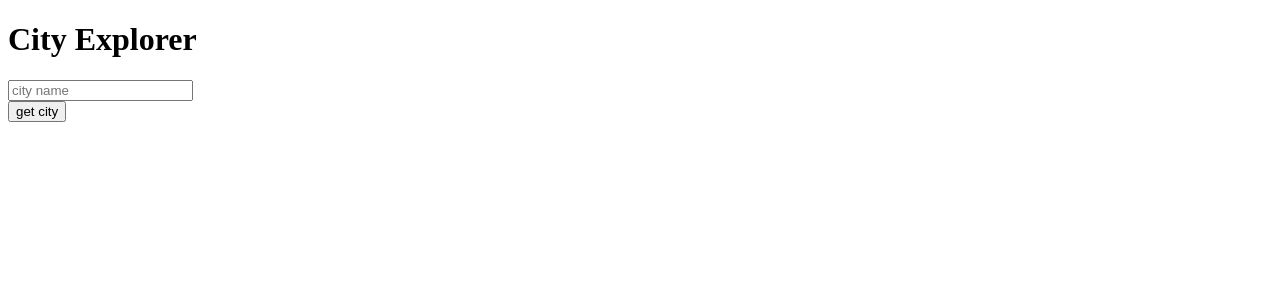
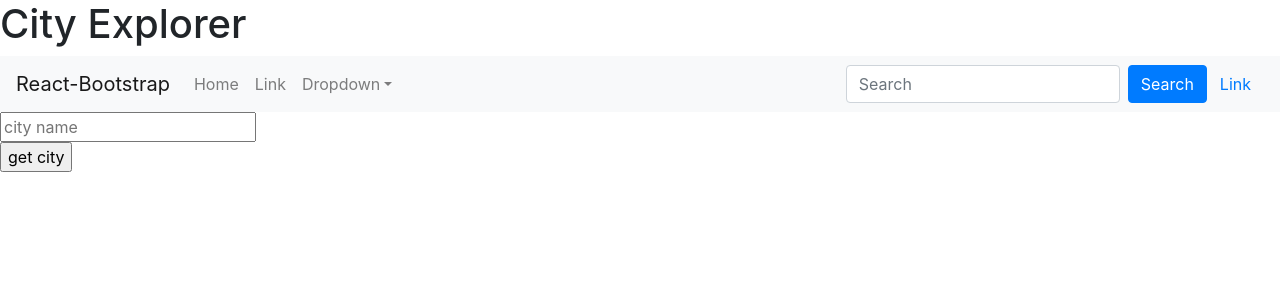
Before and after one commit to mahmood-alashqar/cityFrontend, a React (Create React App) app in the folder city_explorer_react/: page / in a window 1280 px wide. Shown: the top 300 px of the page. Built offline with nearby package versions, Linux system fonts and the light colour scheme.

Commit message:
a littile  design

```diff
--- a/city_explorer_react/package.json
+++ b/city_explorer_react/package.json
@@ -10,6 +10,7 @@
     "bootstrap": "^4.6.0",
     "bootstrap-react": "^0.5.0-alpha.14",
     "react": "^17.0.2",
+    "react-bootstrap": "^1.5.2",
     "react-dom": "^17.0.2",
     "react-scripts": "4.0.3",
     "web-vitals": "^1.1.1"
--- a/city_explorer_react/src/App.js
+++ b/city_explorer_react/src/App.js
@@ -5,6 +5,7 @@
 import Info from './component/Info';
 import Weather from './component/Weather';
 import Movies from './component/Movies';
+import Header from './component/header';
 
 class App extends React.Component {
   constructor (props)
@@ -27,7 +28,8 @@
     const expressTheComenData = `${process.env.REACT_APP_SERVER}/weather?lat=${weatherReq.data[0].lat}&lon=${weatherReq.data[0].lon}`;
     const expressReq = await axios.get(expressTheComenData);
     console.log('weather', expressReq.data);
-    const urlMovies = `https://api.themoviedb.org/3/search/movie?api_key=e1e87cba462f5119dbeb3f736b910fa9&query=paris`;
+    console.log(process.env.MOVIES_KEY+''+this.state.query);
+    const urlMovies = `https://api.themoviedb.org/3/search/movie?api_key=e1e87cba462f5119dbeb3f736b910fa9&query=${this.state.query}`;
     const moviesReq = await axios.get(urlMovies);
     console.log(moviesReq.data);
     // const weatherExpressUrl = `${process.env.REACT_APP_SERVER}/weather?lat=&lon=`;
@@ -64,6 +66,7 @@
     return (
       <div>
         <h1>City Explorer</h1>
+        <Header />
         <Form getLoc={this.getLoc} updateQuery={this.updateQuery} />
 
       {this.state.show &&
@@ -71,8 +74,8 @@
       <Info city_name={this.state.data.display_name} />
         <Map lon ={this.state.data.lon} lat = {this.state.data.lat} />
         <Weather weatherInfo = {this.state.weatherData}  />
-        { this.state.moviesData &&
-        <Movies moviesData={this.state.moviesData}/>}
+
+        <Movies moviesData={this.state.moviesData}/>
         </>
         }
       </div>
--- /dev/null
+++ b/city_explorer_react/src/component/header.js
@@ -0,0 +1,41 @@
+import React from 'react';
+import 'bootstrap/dist/css/bootstrap.min.css';
+import Navbar from 'react-bootstrap/Navbar';
+import Nav from 'react-bootstrap/Nav';
+import NavDropdown from 'react-bootstrap/NavDropdown';
+import Form from 'react-bootstrap/Form';
+import FormControl from 'react-bootstrap/FormControl';
+import Button from 'react-bootstrap/Button';
+
+
+
+export default class Header extends React.Component {
+    render() {
+        return (
+            <div>
+                <Navbar bg="light" expand="lg">
+  <Navbar.Brand href="#home">React-Bootstrap</Navbar.Brand>
+  <Navbar.Toggle aria-controls="basic-navbar-nav" />
+  <Navbar.Collapse id="basic-navbar-nav">
+    <Nav className="mr-auto">
+      <Nav.Link href="#home">Home</Nav.Link>
+      <Nav.Link href="#link">Link</Nav.Link>
+      <NavDropdown title="Dropdown" id="basic-nav-dropdown">
+        <NavDropdown.Item href="#action/3.1">Action</NavDropdown.Item>
+        <NavDropdown.Item href="#action/3.2">Another action</NavDropdown.Item>
+        <NavDropdown.Item href="#action/3.3">Something</NavDropdown.Item>
+        <NavDropdown.Divider />
+        <NavDropdown.Item href="#action/3.4">Separated link</NavDropdown.Item>
+      </NavDropdown>
+    </Nav>
+    <Form inline>
+      <FormControl type="text" placeholder="Search" className="mr-sm-2" />
+    </Form>
+  </Navbar.Collapse>
+    <Button >Search</Button>
+  <Button variant="link">Link</Button>
+</Navbar>
+            </div>
+        )
+    }
+}
```
Also changed, not shown: 2 other files (tests, documents, lock files or other folders).
